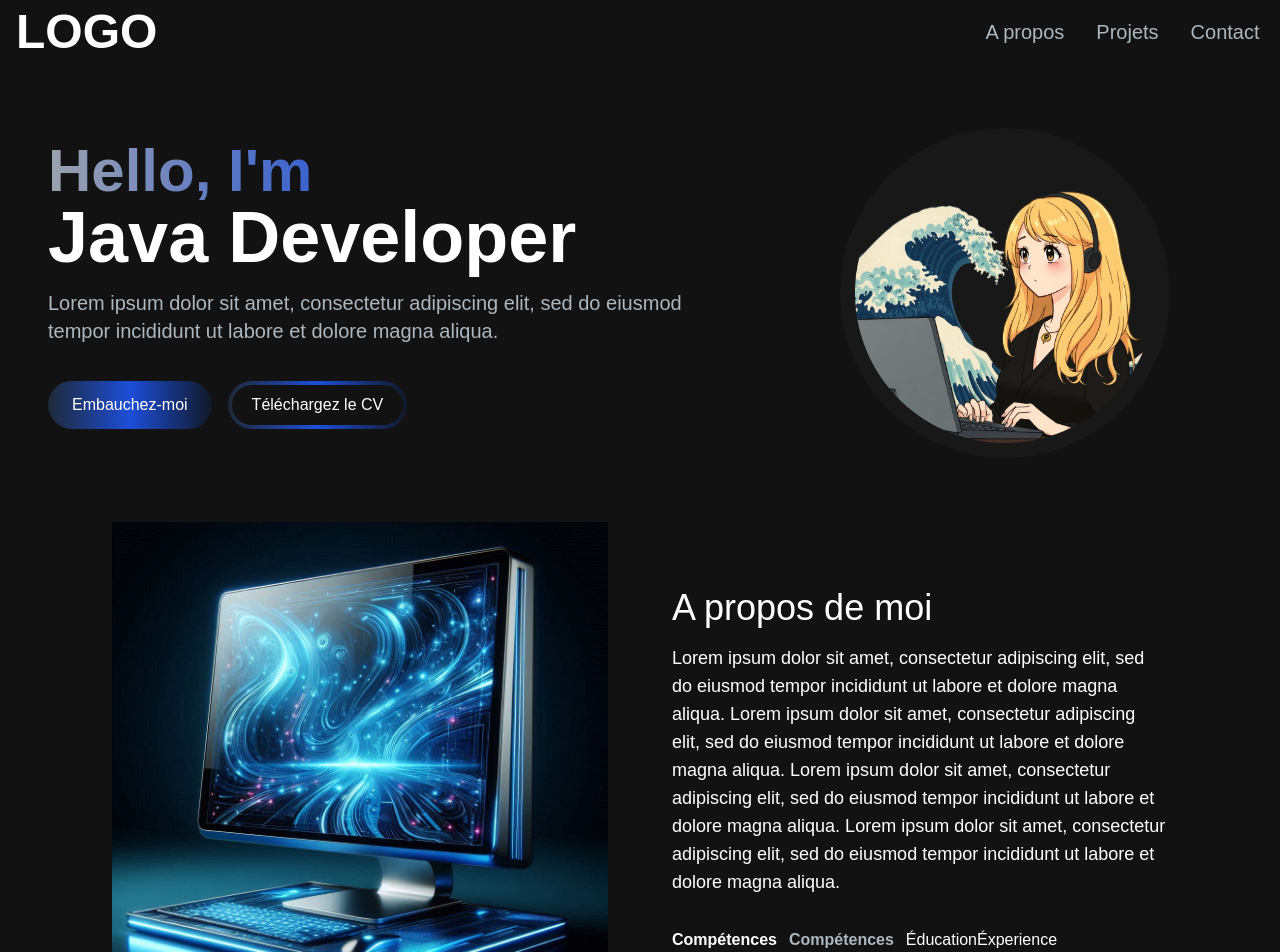
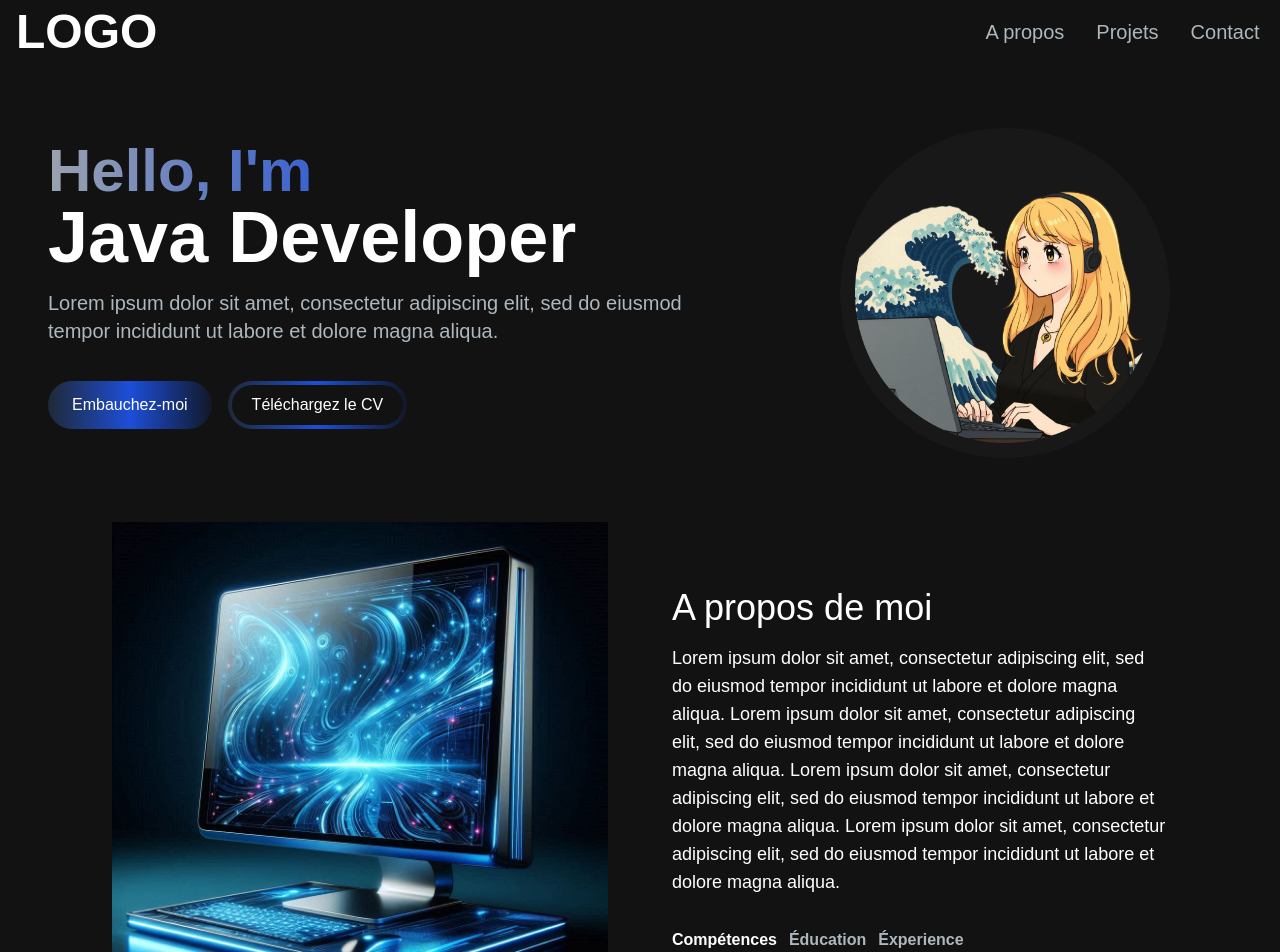
Before and after one commit to xpatk/portfolio, a Next.js app: page / in a window 1280 px wide. Shown: the top 952 px of the page. Built offline with nearby package versions, Linux system fonts and the light colour scheme.

Commit message:
lists of about me

```diff
--- a/app/components/Apropos.jsx
+++ b/app/components/Apropos.jsx
@@ -2,6 +2,48 @@
 import React, { useTransition, useState } from "react";
 import Image from "next/image";
 import TabButton from "./TabButton";
+
+const TAB_DATA = [
+  {
+    title: "Skills",
+    id: "skills",
+    content: (
+      <ul>
+        <li>HTML</li>
+        <li>CSS</li>
+        <li>JavaScript</li>
+        <li>Node.js</li>
+        <li>Express</li>
+        <li>NoSQL</li>
+        <li>React</li>
+      </ul>
+    ),
+  },
+  {
+    title: "Education",
+    id: "education",
+    content: (
+      <ul>
+        <li></li>
+        <li></li>
+        <li></li>
+        <li></li>
+      </ul>
+    ),
+  },
+  {
+    title: "Experience",
+    id: "experience",
+    content: (
+      <ul>
+        <li></li>
+        <li></li>
+        <li></li>
+        <li></li>
+      </ul>
+    ),
+  },
+];
 
 const Apropos = () => {
   const [tab, setTab] = useState("skills");
@@ -36,14 +78,20 @@ const Apropos = () => {
               selectTab={() => handleTabChange("skills")}
               active={tab === "skills"}
             >
-              {" "}
-              Compétences{" "}
+              Compétences
             </TabButton>
-            <span className="mr-3 font-semibold hover:text-white text-[#ADB7BE] border-b border-blue-600">
-              Compétences
-            </span>
-            <span>Éducation</span>
-            <span>Éxperience</span>
+            <TabButton
+              selectTab={() => handleTabChange("education")}
+              active={tab === "education"}
+            >
+              Éducation
+            </TabButton>
+            <TabButton
+              selectTab={() => handleTabChange("experiences")}
+              active={tab === "experiences"}
+            >
+              Éxperience
+            </TabButton>
           </div>
         </div>
       </div>
```
